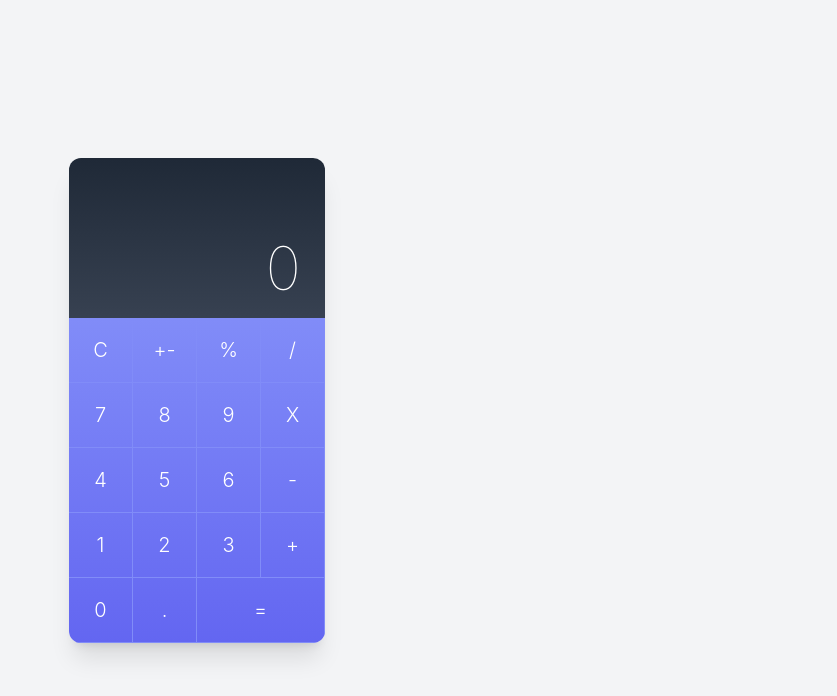
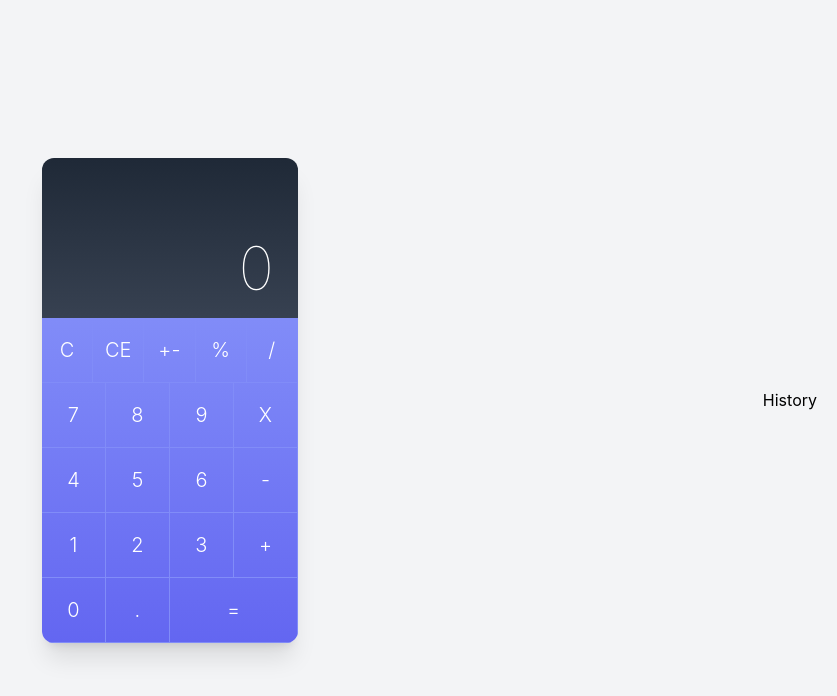
Before and after one commit to Doxteur/Calculator, a React (Create React App) app: page / in a window 1280 px wide. Shown: the top 696 px of the page, without its empty margins (443-1280 px from the left). Built offline with nearby package versions, Linux system fonts and the light colour scheme.

Commit message:
feature_add_history

```diff
--- a/src/components/Calculator/Calculator.jsx
+++ b/src/components/Calculator/Calculator.jsx
@@ -1,68 +1,143 @@
-import React, { useState,useEffect } from "react";
-import Button from "./Button";
-import {toLocaleString,numClickHandler, signClickHandler, commaClickHandler, equalsClickHandler, percentClickHandler, invertClickHandler, resetClickHandler} from './functions'
+import React, { useState } from "react";
+import Button from "./Button.jsx";
 
 function Calculator() {
-  let [calc, setCalc] = useState({
-    sign: "",
-    num: 0,
-    res: 0,
-  });
+  const [displayValue, setDisplayValue] = useState("0");
+  const [firstOperand, setFirstOperand] = useState(null);
+  const [operator, setOperator] = useState(null);
+  const [waitingForSecondOperand, setWaitingForSecondOperand] = useState(false);
+  const [history, setHistory] = useState([]);
 
   const btnValues = [
-    ["C", "+-", "%", "/"],
+    ["C", "CE", "+-", "%", "/"],
     [7, 8, 9, "X"],
     [4, 5, 6, "-"],
     [1, 2, 3, "+"],
     [0, ".", "="],
   ];
 
-  useEffect(() => {
-    console.log(calc);
-  }, [calc]);
+  const inputDigit = (digit) => {
+    if (waitingForSecondOperand) {
+      setDisplayValue(digit);
+      setWaitingForSecondOperand(false);
+    } else {
+      setDisplayValue(displayValue === "0" ? digit : displayValue + digit);
+    }
+  };
+
+  const inputDecimal = () => {
+    if (waitingForSecondOperand) return;
+    if (!displayValue.includes(".")) {
+      setDisplayValue(displayValue + ".");
+    }
+  };
+
+  const clearDisplay = () => {
+    setDisplayValue("0");
+    setFirstOperand(null);
+    setOperator(null);
+    setWaitingForSecondOperand(false);
+  };
+
+  const clearLastHistoryItem = () => {
+    setHistory((prevHistory) => prevHistory.slice(0, prevHistory.length - 1));
+  };
+
+  const handleClear = (btnValue) => {
+    if (btnValue === "C") {
+      clearDisplay();
+      setHistory([]); // Clear the entire history
+    } else if (btnValue === "CE") {
+      clearDisplay();
+      clearLastHistoryItem(); // Remove the last history item
+    }
+  };
+  const performOperation = (nextOperator) => {
+    const inputValue = parseFloat(displayValue);
+
+    if (firstOperand === null) {
+      setFirstOperand(inputValue);
+    } else if (operator) {
+      let result = calculate(firstOperand, inputValue, operator);
+      setDisplayValue(result);
+      setFirstOperand(result);
+      const historyItem = `${firstOperand} ${operator} ${inputValue} = ${result}`;
+      setHistory([...history, historyItem]);
+    }
+
+    setWaitingForSecondOperand(true);
+    setOperator(nextOperator);
+
+
+  };
+
+  const calculate = (firstOperand, secondOperand, operator) => {
+    switch (operator) {
+      case "+":
+        return firstOperand + secondOperand;
+      case "-":
+        return firstOperand - secondOperand;
+      case "*":
+        return firstOperand * secondOperand;
+      case "/":
+        return firstOperand / secondOperand;
+      default:
+        return secondOperand;
+    }
+  };
 
   return (
-    <div>
     <div className="min-w-screen min-h-screen bg-gray-100 flex items-center justify-center px-5 py-5">
-        <div
-          className="mx-auto rounded-xl bg-gray-100 shadow-xl text-gray-800 relative overflow-hidden w-64"
-        >
+      <div className="mx-auto rounded-xl bg-gray-100 shadow-xl text-gray-800 relative overflow-hidden w-64">
         <div className="w-full h-40 bg-gradient-to-b from-gray-800 to-gray-700 flex items-end text-right">
           <div className="w-full py-5 px-6 text-6xl text-white font-thin">
-              {toLocaleString(calc.num ? calc.num : calc.res)}
+            {displayValue}
           </div>
         </div>
         <div className="w-full bg-gradient-to-b from-indigo-400 to-indigo-500">
+          {btnValues.map((row, index) => {
+            return (
+              <div className="flex w-full" key={index}>
+                {row.map((btnValue) => {
+                  return (
+                    <div
+                      className={`border-r border-b border-indigo-400 ${btnValue === "=" ? "w-2/4" : "w-1/4"
+                        }`}
+                      key={btnValue}
+                    >
+                      <Button
+                        key={btnValue}
+                        value={btnValue}
+                        onClick
 
-            {/* Map on btnValues and its value */}
-            {btnValues.map((btn, i) => {
-              return (
-                <div className="flex w-full" key={i}>
-                  {btn.map((btnCut) => {
-                    return (
-                      <div className={` border-r border-b border-indigo-400
-                      ${btnCut === "=" ? 'w-2/4' : 'w-1/4'}`}
-                        key={btnCut}>
-                        <Button
-                          value={btnCut}
-                          onClick={(e) => {
-                            console.log(e.target.innerHTML);
-                            btnCut === "C"
-                              ? resetClickHandler(calc,setCalc)
-                              : btnCut === "+-"
-                              ? invertClickHandler(calc,setCalc)
-                              : btnCut === "%"
-                              ? percentClickHandler(calc,setCalc)
-                              : btnCut === "="
-                              ? equalsClickHandler(calc,setCalc)
-                              : btnCut === "/" || btnCut === "X" || btnCut === "-" || btnCut === "+"
-                              ? signClickHandler(e,calc,setCalc)
-                              : btnCut === "."
-                              ? commaClickHandler(e,calc,setCalc)
-                              : numClickHandler(e,calc,setCalc)
+                        ={() => {
+                          if (btnValue === "C") {
+                            handleClear('C');
+                          } else if (btnValue === "CE") {
+                            handleClear('CE');
+                          } else if (btnValue === "+-") {
+                            setDisplayValue(displayValue * -1);
+                          } else if (btnValue === "%") {
+                            setDisplayValue(displayValue / 100);
+                          } else if (btnValue === "=") {
+                            performOperation();
+                          } else if (btnValue === ".") {
+                            inputDecimal();
+                          } else if (btnValue === "/") {
+                            performOperation("/");
+                          } else if (btnValue === "X") {
+                            performOperation("*");
+                          } else if (btnValue === "-") {
+                            performOperation("-");
+                          } else if (btnValue === "+") {
+                            performOperation("+");
+                          } else {
+                            inputDigit(btnValue);
                           }
-                        }
-                        />
+                        }}
+                      >
+                        {btnValue}
+                      </Button>
                     </div>
                   );
                 })}
@@ -71,6 +146,13 @@ function Calculator() {
           })}
         </div>
       </div>
+      <div>
+        <h2>History</h2>
+        <ul>
+          {history.map((item, index) => (
+            <li key={index}>{item}</li>
+          ))}
+        </ul>
       </div>
     </div>
   );
--- a/src/components/Calculator/functions.js
+++ b/src/components/Calculator/functions.js
@@ -24,16 +24,19 @@ export const commaClickHandler = (e,calc,setCalc) => {
 };
 
 export const signClickHandler = (e,calc,setCalc) => {
-    console.log("Equals")
   e.preventDefault();
   const value = e.target.innerHTML;
-console.log("Sign")
   setCalc({
     ...calc,
     sign: value,
     res: !calc.res && calc.num ? calc.num : calc.res,
     num: 0,
   });
+};
+
+//  CE
+export const revertCalculator = (calc,setCalc) => {
+   calc.res = calc.history[calc.history.length-1]
 };
 
 export const equalsClickHandler = (calc,setCalc) => {
```
Lines whose indentation alone changed are shown as unchanged.
